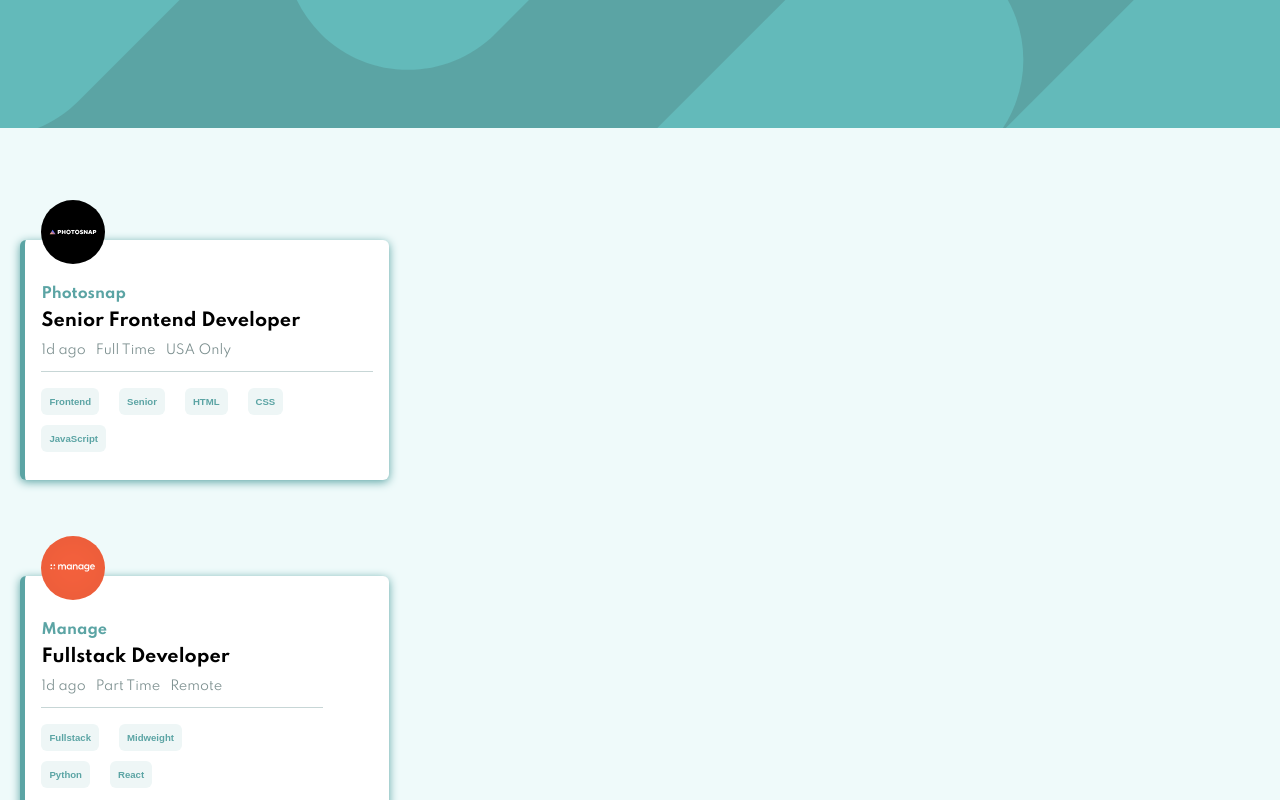
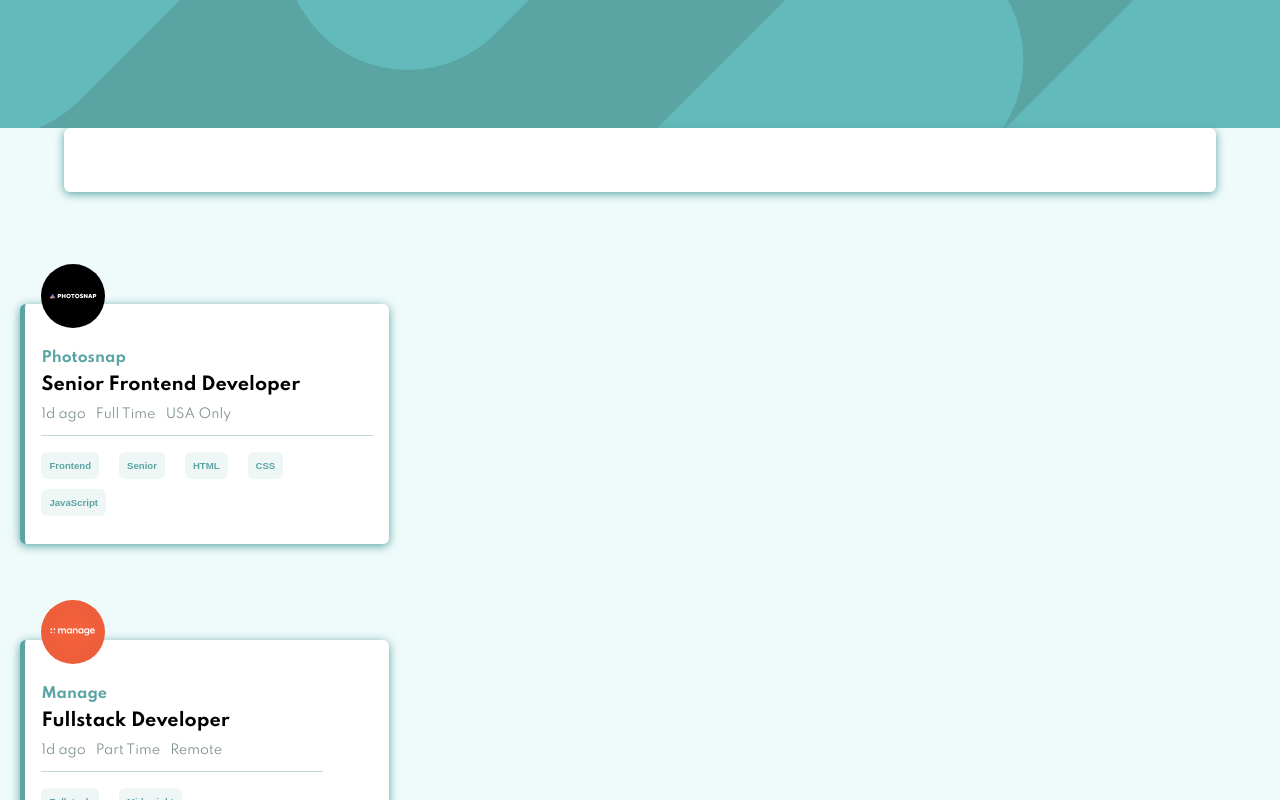
Before and after one commit to AndyBeable/static-job-listing, a Vue app: page / in a window 1280 px wide. Shown: the top 800 px of the page. Built offline with nearby package versions, Linux system fonts and the light colour scheme.

Commit message:
filter container styles

```diff
--- a/src/components/layout/JobList.vue
+++ b/src/components/layout/JobList.vue
@@ -1,5 +1,4 @@
 <template>
-  <section>
   <ul class="filters-container">
     <li v-if="filters.role">{{ filters.role }}</li>
     <li v-if="filters.level">{{ filters.level }}</li>
@@ -8,6 +7,7 @@
     </li>
     <li v-for="tool in filters.tools" :key="tool">{{ tool }}</li>
   </ul>
+  <section>
     <ul>
       <base-card>
         <job-item
@@ -266,5 +266,22 @@ ul {
 }
 
 .filters-container {
+  display: flex;
+  justify-content: space-between;
+  box-shadow: 0 2px 10px #5ba4a4;
+  border-radius: 6px;
+  padding: 2rem;
+  background: #fff;
+  list-style: none;
+  width: 90%;
+  margin: 0 auto;
+}
+
+.filters-container li {
+  background-color: #eef6f6;
+  border-radius: 6px;
+  padding: 1rem;
+  color: #5ba4a4;
+  font-weight: 500;
 }
 </style>
```
Lines whose indentation alone changed are shown as unchanged.
